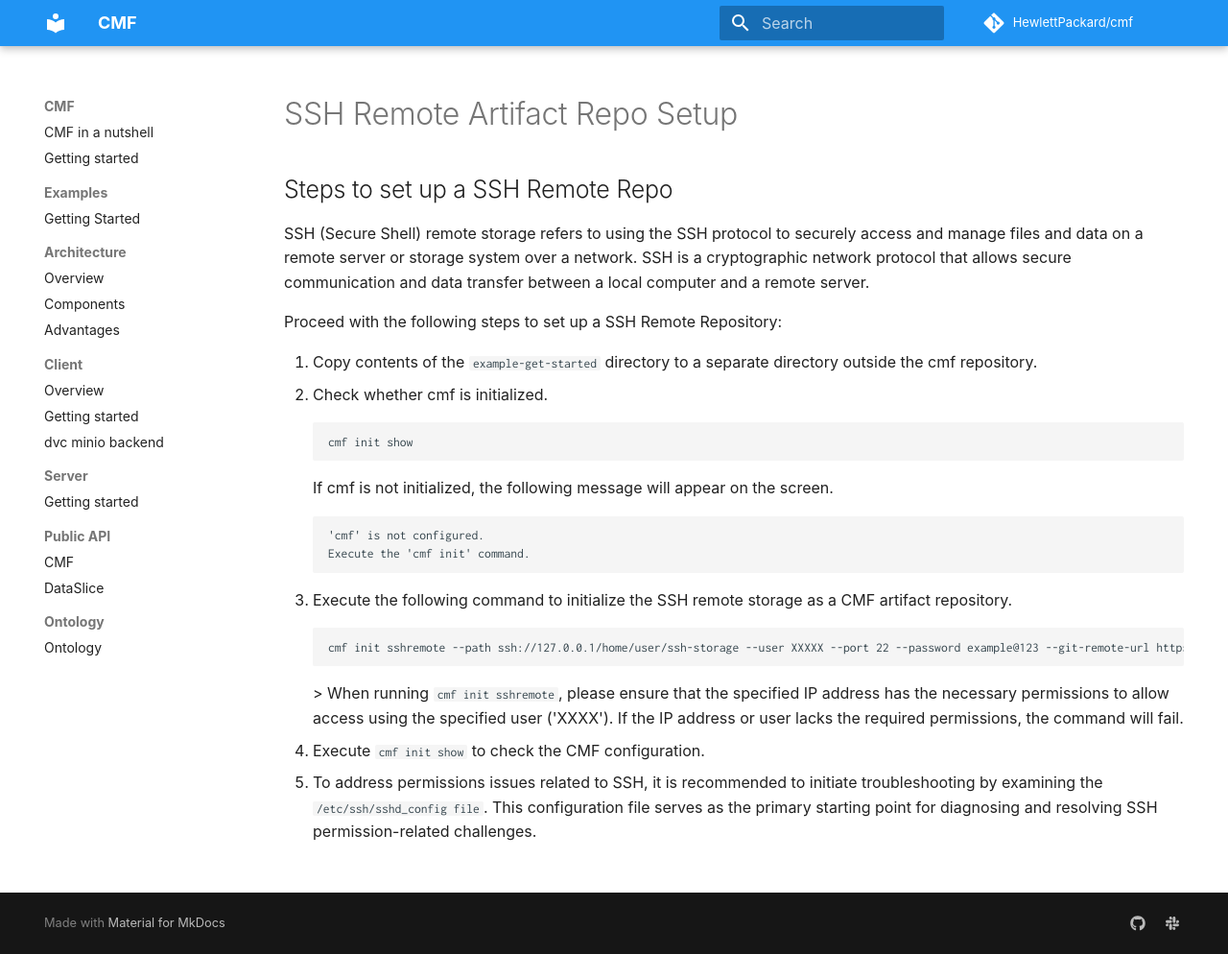
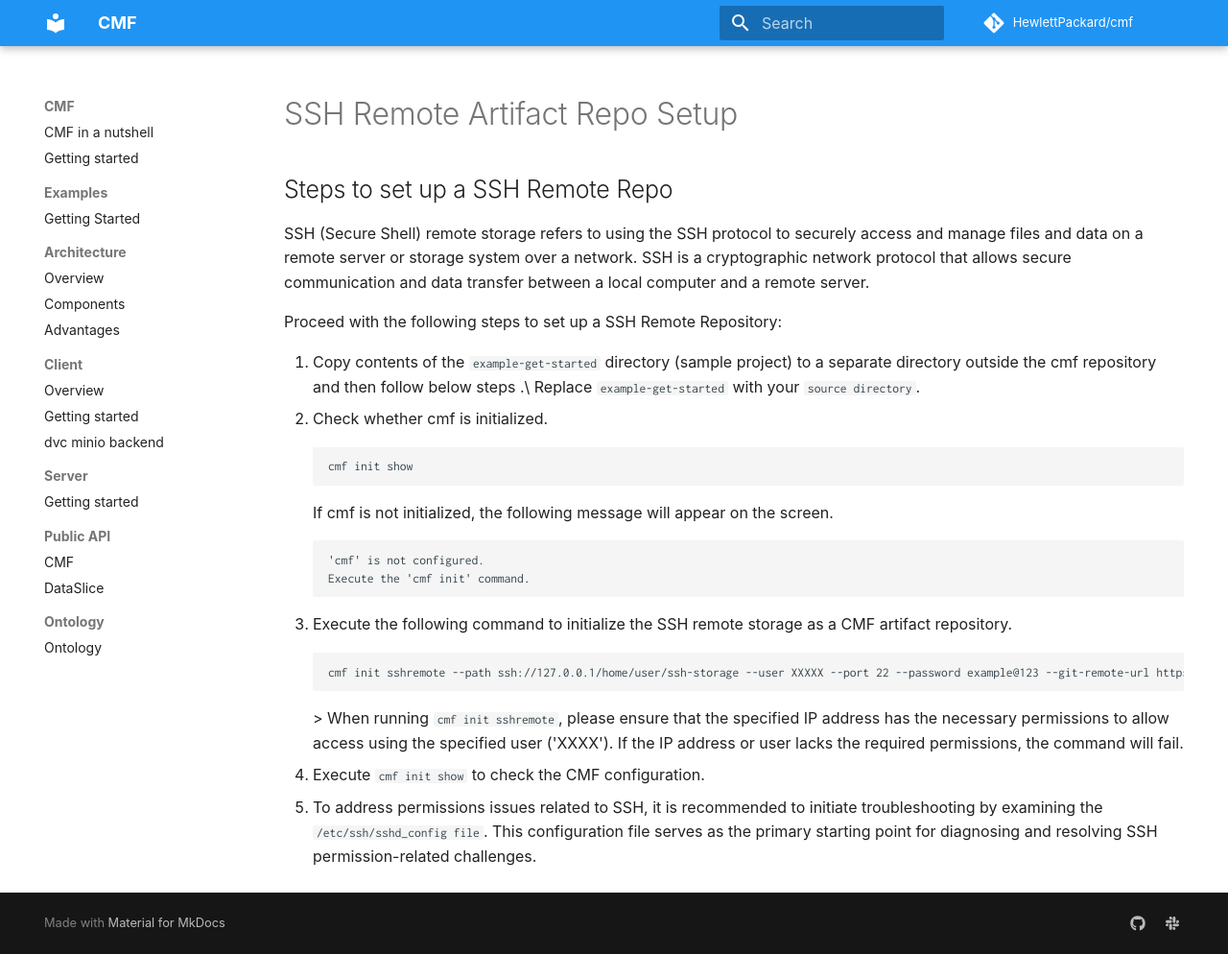
Before and after one commit to HewlettPackard/cmf, an MkDocs documentation site: the page built from docs/cmf_client/ssh-setup.md, in a window 1280 px wide and 994 px high. Shown: the whole window at 96% size. Built offline with MkDocs 1.6.1 and Material for MkDocs 9.7.7, drawn with Linux system fonts in a browser that asks for light colours; some web fonts are replaced; comment, search, counter and statistics services are not loaded.

Commit message:
Update ssh-setup.md

````diff
--- a/docs/cmf_client/ssh-setup.md
+++ b/docs/cmf_client/ssh-setup.md
@@ -4,7 +4,8 @@ SSH (Secure Shell) remote storage refers to using the SSH protocol to securely a
 
 Proceed with the following steps to set up a SSH Remote Repository:
 
-1. Copy contents of the `example-get-started` directory to a separate directory outside the cmf repository.
+1. Copy contents of the `example-get-started` directory (sample project) to a separate directory outside the cmf repository and then follow below steps .\
+   Replace `example-get-started` with your `source directory`.
 2. Check whether cmf is initialized.
    ```
    cmf init show
````
